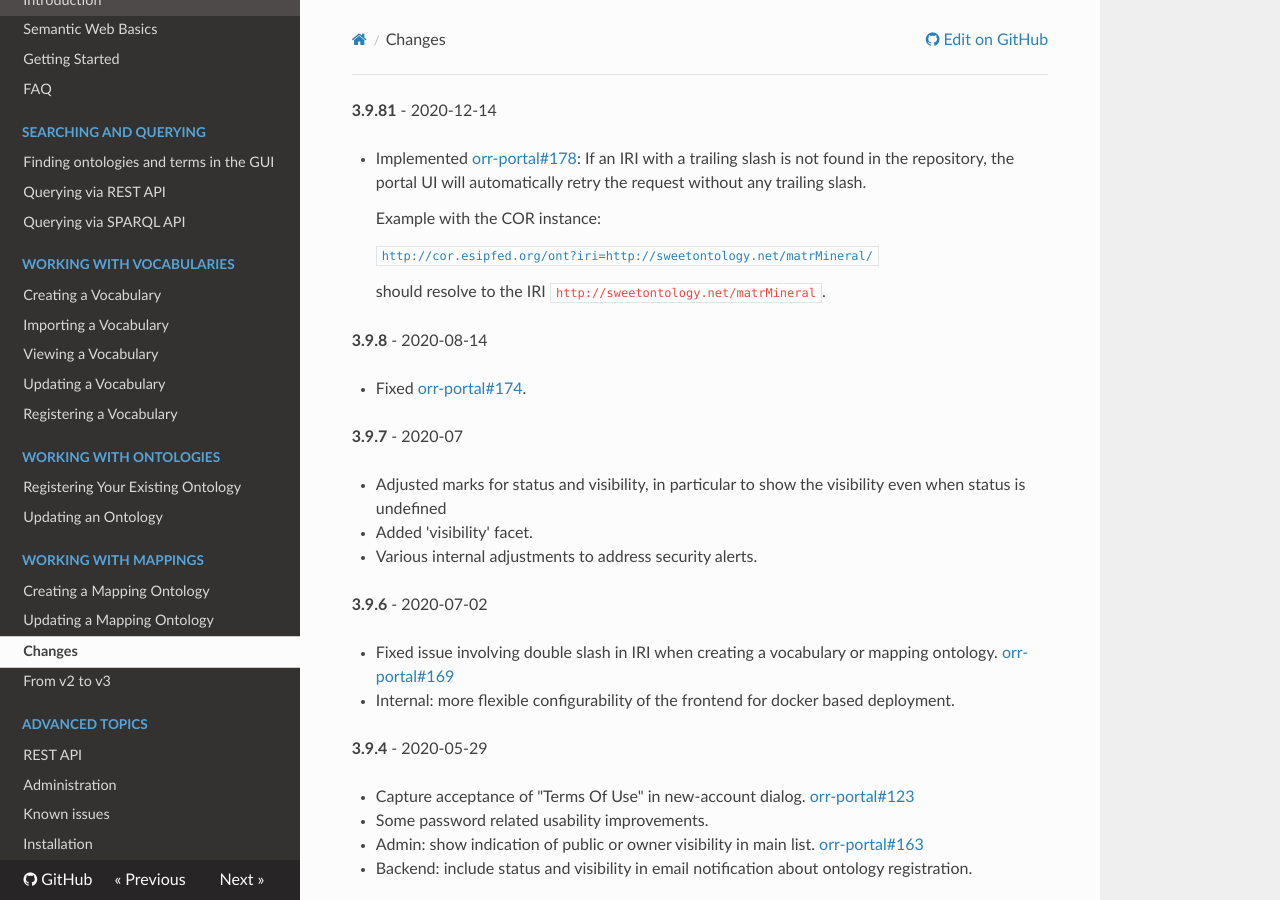
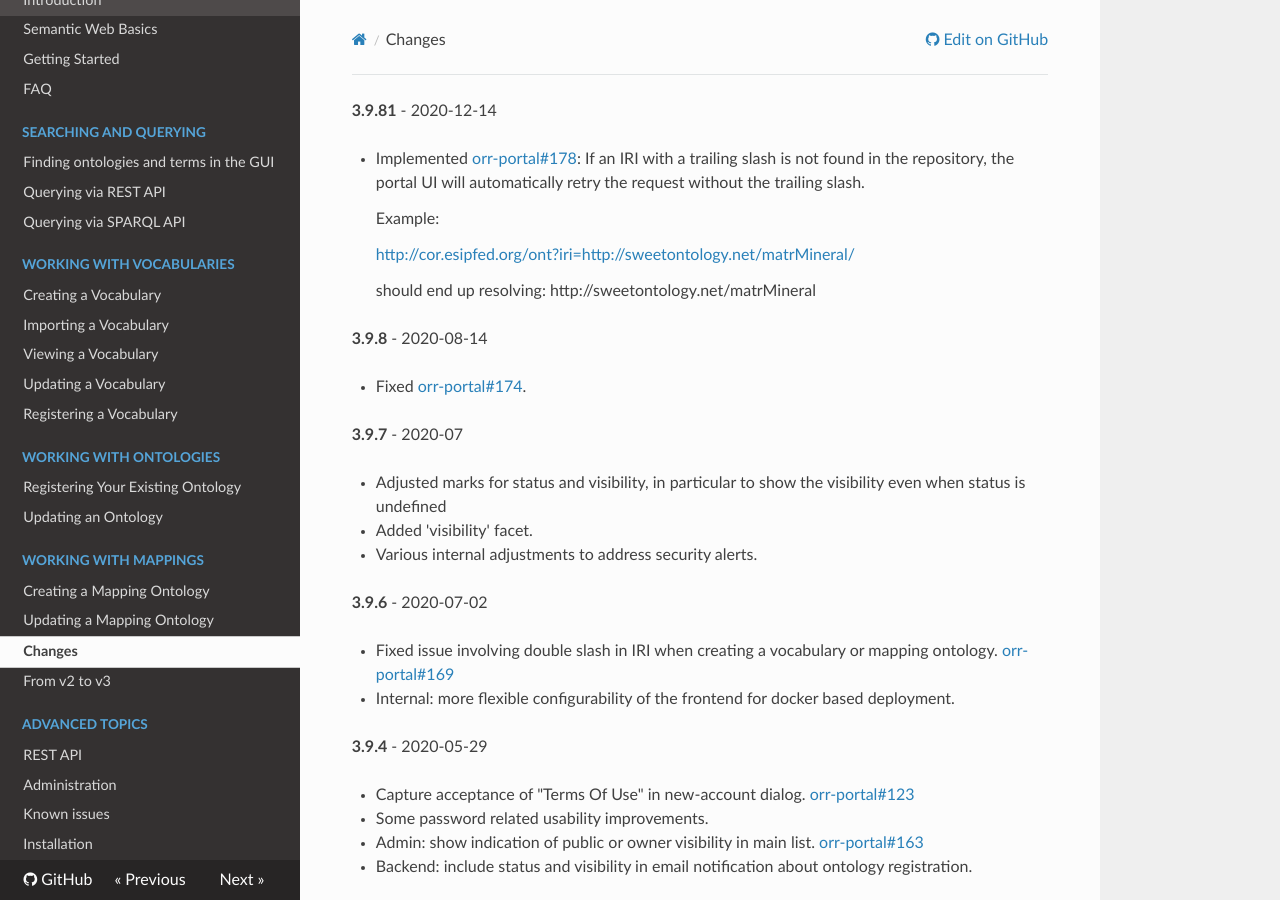
Before and after one commit to mmisw/mmiorr-docs, an MkDocs documentation site: the page built from docs/changes.md, in a window 1280 px wide and 900 px high. Built offline with MkDocs 1.6.1, drawn with Linux system fonts in a browser that asks for light colours; nearby versions of some CDN libraries; old or Windows-style settings are respelled for this version of MkDocs.

Commit message:
3.9.81 edit

```diff
--- a/docs/changes.md
+++ b/docs/changes.md
@@ -2,13 +2,13 @@
 
 - Implemented [orr-portal#178](https://github.com/mmisw/orr-portal/issues/178):
   If an IRI with a trailing slash is not found in the repository,
-  the portal UI will automatically retry the request without any trailing slash.
+  the portal UI will automatically retry the request without the trailing slash.
 
-    Example with the COR instance:
+    Example:
 
-    [`http://cor.esipfed.org/ont?iri=http://sweetontology.net/matrMineral/`](http://cor.esipfed.org/ont?iri=http://sweetontology.net/matrMineral/)
+    [http://cor.esipfed.org/ont?iri=http://sweetontology.net/matrMineral/](http://cor.esipfed.org/ont?iri=http://sweetontology.net/matrMineral/)
 
-    should resolve to the IRI `http://sweetontology.net/matrMineral`.
+    should end up resolving: http://sweetontology.net/matrMineral
 
 
 **3.9.8** - 2020-08-14
```
